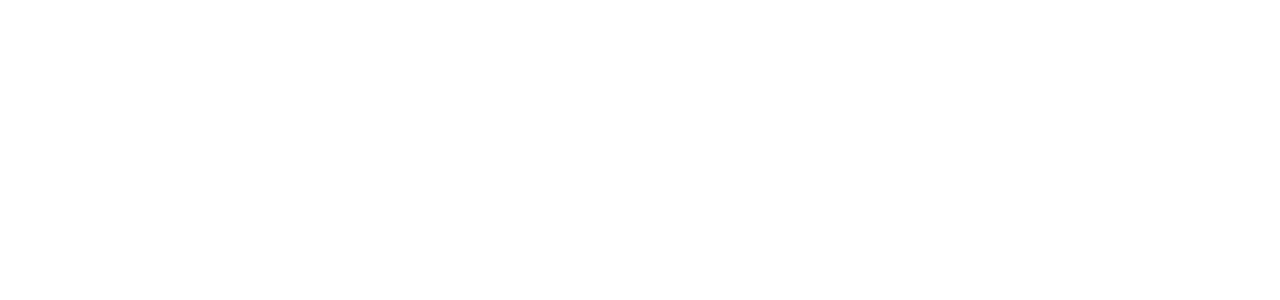
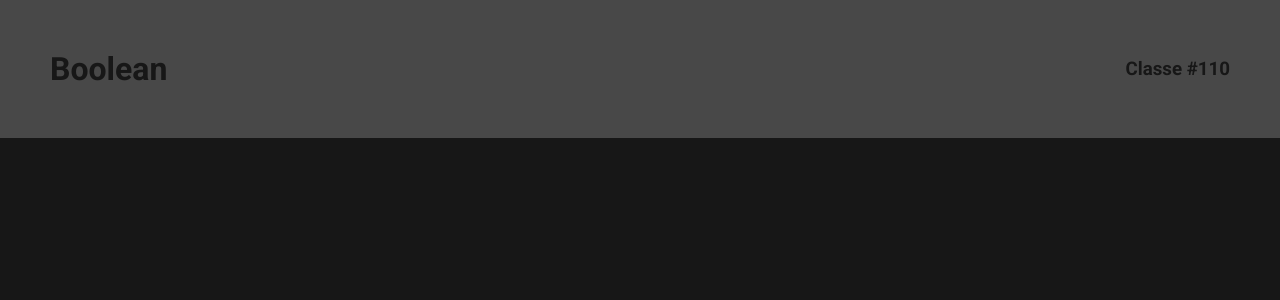
Before and after one commit to Luigi-Iorio/php-dischi-json, a PHP site: page / in a window 1280 px wide. Before the commit the part shown is empty. Shown: the top 300 px of the page. Run offline with PHP 8.4, Linux system fonts and the light colour scheme.

Commit message:
feat: componente header

```diff
--- a/css/style.css
+++ b/css/style.css
@@ -8,4 +8,27 @@
 
 body {
   font-family: "Roboto", sans-serif;
+  background-color: rgb(23, 23, 23);
+  color: white;
 }
+
+a {
+  text-decoration: none;
+  color: currentColor;
+}
+
+/* HEADER */
+header {
+  padding: 50px;
+  background-color: rgb(72, 72, 72);
+  color: rgb(23, 23, 23);
+  display: flex;
+  flex: row;
+  align-items: center;
+  justify-content: space-between;
+}
+
+header a {
+  font-size: 32px;
+  font-weight: bold;
+}
--- a/index.php
+++ b/index.php
@@ -18,7 +18,15 @@
 <body>
     <div id="app">
         <!-- header -->
-        <header></header>
+        <header>
+            <!-- logo -->
+            <a href="#">{{ textLogo }}</a>
+            <!-- /logo -->
+
+            <!-- classe -->
+            <h3>{{ booleanClass }}</h3>
+            <!-- /classe -->
+        </header>
         <!-- /header -->
 
         <!-- main -->
--- a/js/script.js
+++ b/js/script.js
@@ -3,6 +3,8 @@
 createApp({
   data() {
     return {
+      textLogo: "Boolean",
+      booleanClass: "Classe #110",
       dischi: [],
     };
   },
```
